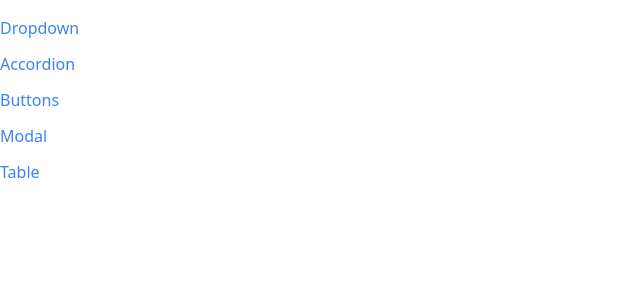
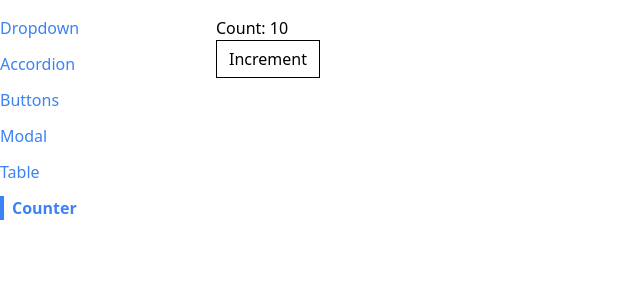
Before and after one commit to OmarShebl36/Customized-Components, a React (Create React App) app: page /counter in a window 1280 px wide. Shown: the top 300 px of the page, without its empty margins (0-640 px from the left). Built offline with nearby package versions, Linux system fonts and the light colour scheme.

Commit message:
feat: add counter page

```diff
--- a/src/App.tsx
+++ b/src/App.tsx
@@ -2,6 +2,7 @@
 import Sidebar from "./components/Sidebar";
 import AccordionPage from "./pages/AccordionPage";
 import ButtonPage from "./pages/ButtonPage";
+import CounterPage from './pages/CounterPage';
 import DropdownPage from "./pages/DropdownPage";
 import ModalPage from './pages/ModalPage';
 import TablePage from './pages/TablePage';
@@ -26,6 +27,9 @@
         <Route path='/table'>
           <TablePage />
         </Route>
+        <Route path='/counter'>
+          <CounterPage initialCount={10} />
+        </Route>
       </div>
     </div>
   );
--- a/src/components/Sidebar.tsx
+++ b/src/components/Sidebar.tsx
@@ -22,6 +22,10 @@
       label: "Table",
       path: "/table",
     },
+    {
+      label: "Counter",
+      path: "/counter",
+    },
   ];
 
   const renderedLinks = links.map((link) => {
--- /dev/null
+++ b/src/pages/CounterPage.tsx
@@ -0,0 +1,18 @@
+import Button from "../components/Button";
+import useCounter from "../hooks/use-counter";
+
+interface Props {
+    initialCount: number;
+}
+
+function CounterPage({ initialCount }: Props) {
+    const { count, increment } = useCounter(initialCount);
+    return (
+        <div>
+            <h1>Count: {count}</h1>
+            <Button onClick={increment}>Increment</Button>
+        </div>
+    );
+}
+
+export default CounterPage;
```
